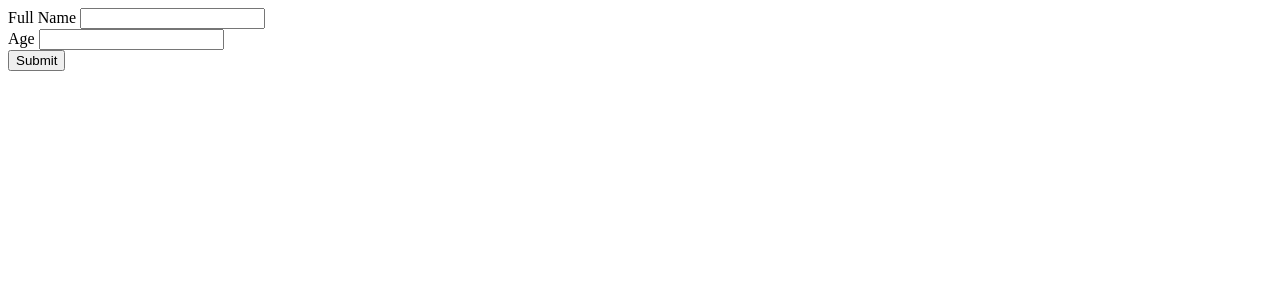
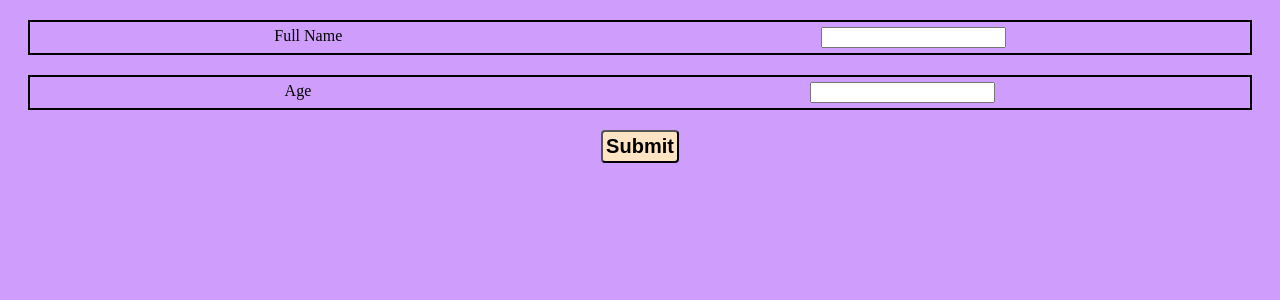
Before and after one commit to ramy1899/Practice, a Django app: page /form/ in a window 1280 px wide. Shown: the top 300 px of the page. Run offline with Django 4.2, Linux system fonts and the light colour scheme.

Commit message:
adding style

```diff
--- a/form/Templates/form.html
+++ b/form/Templates/form.html
@@ -1,19 +1,23 @@
+{% load static %}
 <!DOCTYPE html>
 <html>
     <head>
         <title>Form Page</title>
+        <link rel="stylesheet" href="{% static 'styles/static.css' %}">
     </head>
     <body>
         <form>
-            <div>
+            <div class="container">
                 <label for="fn">Full Name</label>
                 <input type="text" required name="fn">
             </div>
-            <div>
+            <div class="container">
                 <label for="age">Age</label>
                 <input type="number" required Id="age">
             </div>
-            <input type="submit" value="Submit">
+            <div class="submit">
+                <input type="submit" value="Submit">
+            </div>
         </form>
     </body>
 </html>
--- /dev/null
+++ b/form/static/static.scss
@@ -0,0 +1,29 @@
+body{
+    background-color: rgb(207, 158, 252);
+    .container{
+        display:flex;
+        justify-content: space-around;
+        margin: 20px;
+        padding:5px;
+        border:2px solid black;
+    }
+    .submit{
+        display: flex;
+        justify-content: center;
+        input{
+            padding:3px;
+            font-size: 20px;
+            font-weight: 700;
+            background-color: bisque;
+            border-radius: 4px;
+            :hover{
+                cursor:pointer;
+            }
+            :active{
+                cursor:pointer;
+                color: aliceblue;
+                background-color: rgb(231, 137, 23);
+            }
+        }
+    }
+}
--- /dev/null
+++ b/form/static/styles/static.css
@@ -0,0 +1,29 @@
+body {
+  background-color: rgb(207, 158, 252);
+}
+body .container {
+  display: flex;
+  justify-content: space-around;
+  margin: 20px;
+  padding: 5px;
+  border: 2px solid black;
+}
+body .submit {
+  display: flex;
+  justify-content: center;
+}
+body .submit input {
+  padding: 3px;
+  font-size: 20px;
+  font-weight: 700;
+  background-color: bisque;
+  border-radius: 4px;
+}
+body .submit input :hover {
+  cursor: pointer;
+}
+body .submit input :active {
+  cursor: pointer;
+  color: aliceblue;
+  background-color: rgb(231, 137, 23);
+}/*# sourceMappingURL=static.css.map */
--- /dev/null
+++ b/form/static/styles/static.min.css
@@ -0,0 +1 @@
+body{background-color:#cf9efc}body .container{display:flex;justify-content:space-around;margin:20px;padding:5px;border:2px solid #000}body .submit{display:flex;justify-content:center}body .submit input{padding:3px;font-size:20px;font-weight:700;background-color:bisque;border-radius:4px}body .submit input :hover{cursor:pointer}body .submit input :active{cursor:pointer;color:#f0f8ff;background-color:#e78917}/*# sourceMappingURL=static.min.css.map */
```
Also changed, not shown: 2 other files.
